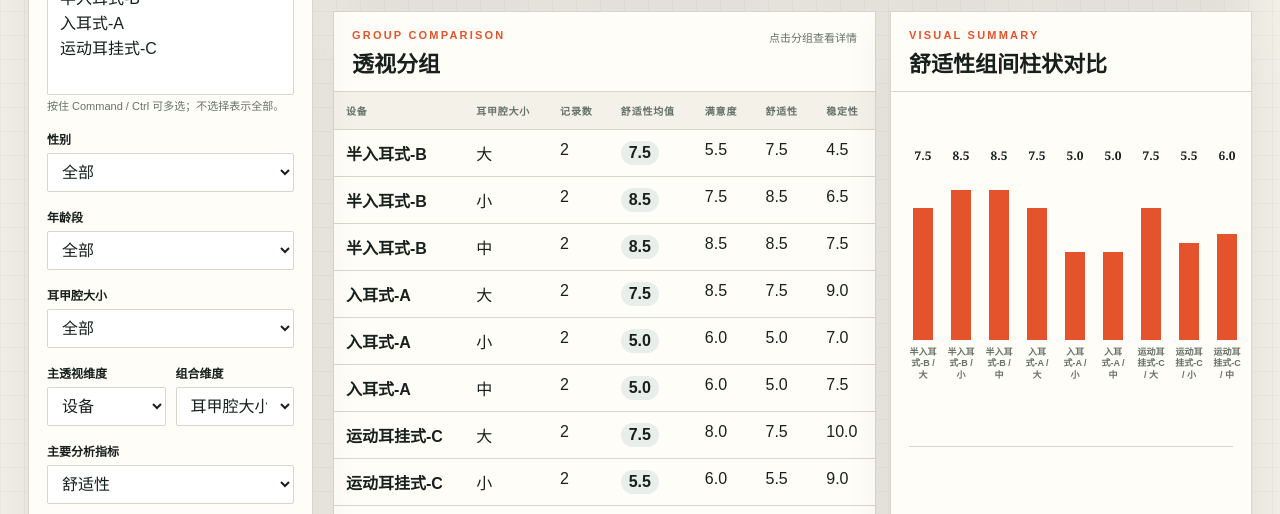
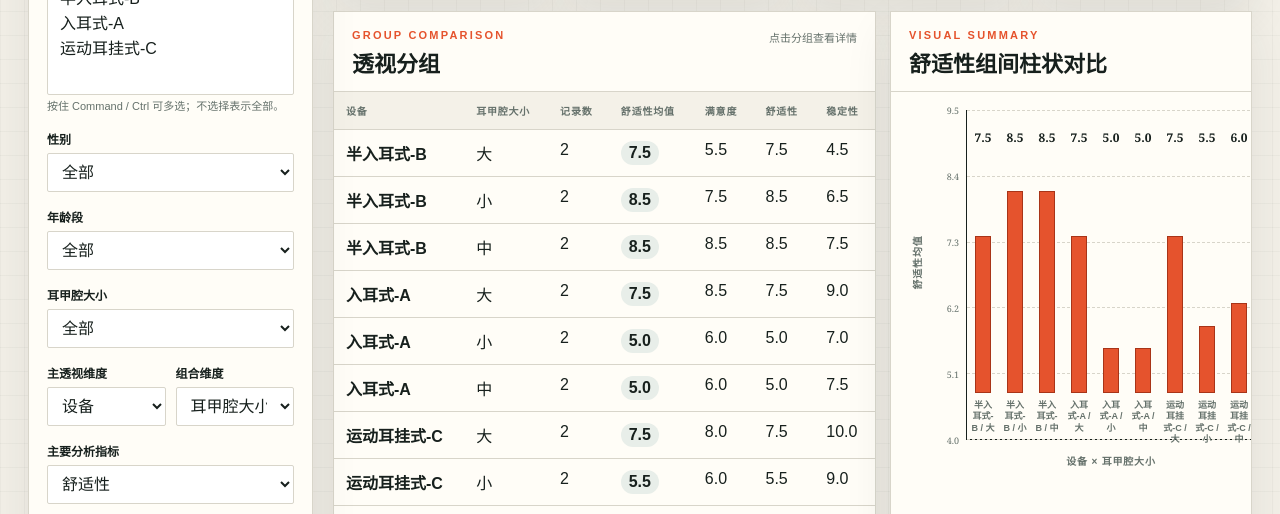
Before and after one commit to Hanson-D/earphone-research-dashboard, a plain HTML site: page headphone-dashboard-sample/index.html in a window 1280 px wide. Shown: the part 277-791 px from the top of the page. Drawn offline with Linux system fonts and the light colour scheme.

Commit message:
feat: add academic chart axis controls

```diff
--- a/headphone-dashboard-sample/app.js
+++ b/headphone-dashboard-sample/app.js
@@ -59,6 +59,7 @@ const state = {
   primaryDimension: "device_name",
   secondaryDimension: "concha_size",
   metric: "comfort_score",
+  yAxisMode: "adaptive",
   search: "",
   headers: [],
   dimensionFields: [],
@@ -71,7 +72,7 @@ const state = {
 const els = Object.fromEntries([
   "csvInput", "resetButton", "dataSourceLabel", "deviceFilter", "genderFilter",
   "ageFilter", "earSizeFilter", "primaryDimension", "secondaryDimension",
-  "metricSelect", "clearGroupButton", "kpiGrid", "pivotHead", "pivotBody",
+  "metricSelect", "yAxisMode", "clearGroupButton", "kpiGrid", "pivotHead", "pivotBody",
   "pivotHint", "barChart", "chartTitle", "detailTitle", "detailDescription",
   "groupStats", "detailSearch", "detailCount", "detailBody", "detailHead",
   "detailColgroup", "fontSizeControl", "fontSizeValue", "photoSizeControl",
@@ -234,6 +235,7 @@ function initializeControls() {
   els.primaryDimension.value = state.primaryDimension;
   els.secondaryDimension.value = state.secondaryDimension;
   els.metricSelect.value = state.metric;
+  els.yAxisMode.value = state.yAxisMode;
 }
 
 function selectedValues(select) {
@@ -306,16 +308,31 @@ function renderPivot(groups) {
 
 function renderChart(groups) {
   const metric = state.metric;
-  const max = Math.max(...groups.map(group => average(group.rows, metric)), 10);
+  const values = groups.map(group => average(group.rows, metric));
+  const dataMin = Math.min(...values);
+  const dataMax = Math.max(...values);
+  const padding = Math.max((dataMax - dataMin) * 0.2, 0.5);
+  const axisMin = state.yAxisMode === "full" ? 0 : Math.max(0, Math.floor((dataMin - padding) * 2) / 2);
+  const axisMax = state.yAxisMode === "full" ? 10 : Math.min(10, Math.ceil((dataMax + padding) * 2) / 2);
+  const range = axisMax - axisMin || 1;
+  const ticks = Array.from({ length: 6 }, (_, index) => axisMax - range * index / 5);
   els.chartTitle.textContent = `${fieldLabels[metric] || metric}组间柱状对比`;
-  els.barChart.innerHTML = groups.length ? `<div class="column-chart">${groups.slice(0, 12).map(group => {
+  els.barChart.innerHTML = groups.length ? `<div class="academic-chart">
+    <div class="y-axis-title">${fieldLabels[metric] || metric}均值</div>
+    <div class="y-axis">${ticks.map(tick => `<span style="top:${(axisMax - tick) / range * 100}%">${tick.toFixed(1)}</span>`).join("")}</div>
+    <div class="plot-area">
+      <div class="grid-lines">${ticks.map(tick => `<i style="top:${(axisMax - tick) / range * 100}%"></i>`).join("")}</div>
+      <div class="column-chart">${groups.slice(0, 12).map(group => {
     const value = average(group.rows, metric);
     return `<div class="column-item" title="${group.values.join(" / ")}：${value.toFixed(1)}">
       <span class="column-value">${value.toFixed(1)}</span>
-      <div class="column-bar" style="height:${value / max * 100}%"></div>
+      <div class="column-bar" style="height:${Math.max(0, (value - axisMin) / range * 100)}%"></div>
       <span class="column-label">${group.values.join(" / ")}</span>
     </div>`;
-  }).join("")}</div>` : '<div class="empty-state">没有可绘制的数据。</div>';
+  }).join("")}</div>
+    </div>
+    <div class="x-axis-title">${fieldLabels[state.primaryDimension] || state.primaryDimension}${state.secondaryDimension ? ` × ${fieldLabels[state.secondaryDimension] || state.secondaryDimension}` : ""}</div>
+  </div>` : '<div class="empty-state">没有可绘制的数据。</div>';
 }
 
 function scoreClass(value) {
@@ -422,6 +439,7 @@ function bindEvents() {
   els.primaryDimension.addEventListener("change", () => { state.primaryDimension = els.primaryDimension.value; state.selectedGroup = null; render(); });
   els.secondaryDimension.addEventListener("change", () => { state.secondaryDimension = els.secondaryDimension.value; state.selectedGroup = null; render(); });
   els.metricSelect.addEventListener("change", () => { state.metric = els.metricSelect.value; render(); });
+  els.yAxisMode.addEventListener("change", () => { state.yAxisMode = els.yAxisMode.value; renderChart(groupedRows(filteredRows())); });
   els.clearGroupButton.addEventListener("click", () => { state.selectedGroup = null; render(); });
   els.detailSearch.addEventListener("input", () => { state.search = els.detailSearch.value; render(); });
   els.fontSizeControl.addEventListener("input", () => {
@@ -462,6 +480,7 @@ function bindEvents() {
   });
   els.resetButton.addEventListener("click", () => {
     state.primaryDimension = "device_name"; state.secondaryDimension = "concha_size"; state.metric = "comfort_score";
+    state.yAxisMode = "adaptive";
     state.selectedGroup = null; state.search = ""; els.detailSearch.value = "";
     [els.deviceFilter, els.genderFilter, els.ageFilter, els.earSizeFilter].forEach(select => [...select.options].forEach(option => option.selected = false));
     buildSchema();
--- a/headphone-dashboard-sample/index.html
+++ b/headphone-dashboard-sample/index.html
@@ -70,6 +70,14 @@
         <div class="control-block">
           <label for="metricSelect">主要分析指标</label>
           <select id="metricSelect"></select>
+        </div>
+
+        <div class="control-block">
+          <label for="yAxisMode">柱状图 Y 轴范围</label>
+          <select id="yAxisMode">
+            <option value="adaptive">数据范围自适应</option>
+            <option value="full">固定 0–10</option>
+          </select>
         </div>
 
         <button id="clearGroupButton" class="primary-button">查看全部筛选数据</button>
--- a/headphone-dashboard-sample/styles.css
+++ b/headphone-dashboard-sample/styles.css
@@ -160,12 +160,20 @@ th, td { padding: 11px 12px; border-bottom: 1px solid var(--line); vertical-alig
 
 .chart-panel { overflow: hidden; }
 .chart-panel .panel-heading { align-items: center; }
-.bar-chart { min-height: 380px; padding: 20px 18px; }
-.column-chart { display: flex; align-items: flex-end; gap: 10px; height: 335px; padding: 30px 0 58px; border-bottom: 1px solid var(--line); }
-.column-item { display: grid; grid-template-rows: 22px 1fr 48px; align-items: end; justify-items: center; flex: 1; min-width: 28px; height: 100%; }
+.bar-chart { min-height: 410px; padding: 18px 18px 12px; }
+.academic-chart { position: relative; display: grid; grid-template-columns: 38px 1fr; grid-template-rows: 330px 28px; padding-left: 20px; }
+.y-axis-title { position: absolute; top: 145px; left: -68px; width: 150px; color: var(--muted); font-size: 10px; font-weight: 800; letter-spacing: .08em; text-align: center; transform: rotate(-90deg); }
+.y-axis { position: relative; border-right: 1.5px solid var(--ink); }
+.y-axis span { position: absolute; right: 7px; color: var(--muted); font-family: Georgia, serif; font-size: 9px; transform: translateY(-50%); }
+.plot-area { position: relative; border-bottom: 1.5px solid var(--ink); }
+.grid-lines { position: absolute; inset: 0; pointer-events: none; }
+.grid-lines i { position: absolute; right: 0; left: 0; border-top: 1px dashed #d8d5ca; }
+.column-chart { position: relative; z-index: 1; display: flex; align-items: flex-end; gap: 8px; height: 100%; padding: 18px 4px 0; }
+.column-item { display: grid; grid-template-rows: 18px 1fr 46px; align-items: end; justify-items: center; flex: 1; min-width: 24px; height: 100%; }
 .column-value { font-family: Georgia, serif; font-size: 12px; font-weight: 700; }
-.column-bar { width: min(42px, 72%); min-height: 3px; background: var(--accent); transform-origin: bottom; animation: grow-column .45s ease-out both; }
+.column-bar { width: min(34px, 68%); min-height: 2px; background: var(--accent); border: 1px solid var(--accent-dark); transform-origin: bottom; animation: grow-column .45s ease-out both; }
 .column-label { align-self: start; max-width: 70px; padding-top: 7px; overflow: hidden; color: var(--muted); font-size: 9px; font-weight: 700; line-height: 1.25; text-align: center; text-overflow: ellipsis; }
+.x-axis-title { grid-column: 2; align-self: end; color: var(--muted); font-size: 10px; font-weight: 800; letter-spacing: .08em; text-align: center; }
 @keyframes grow-column { from { transform: scaleY(0); } to { transform: scaleY(1); } }
 
 .detail-section { margin-top: 20px; padding-bottom: 8px; }
```
Also changed, not shown: headphone-dashboard-sample/README.md.
